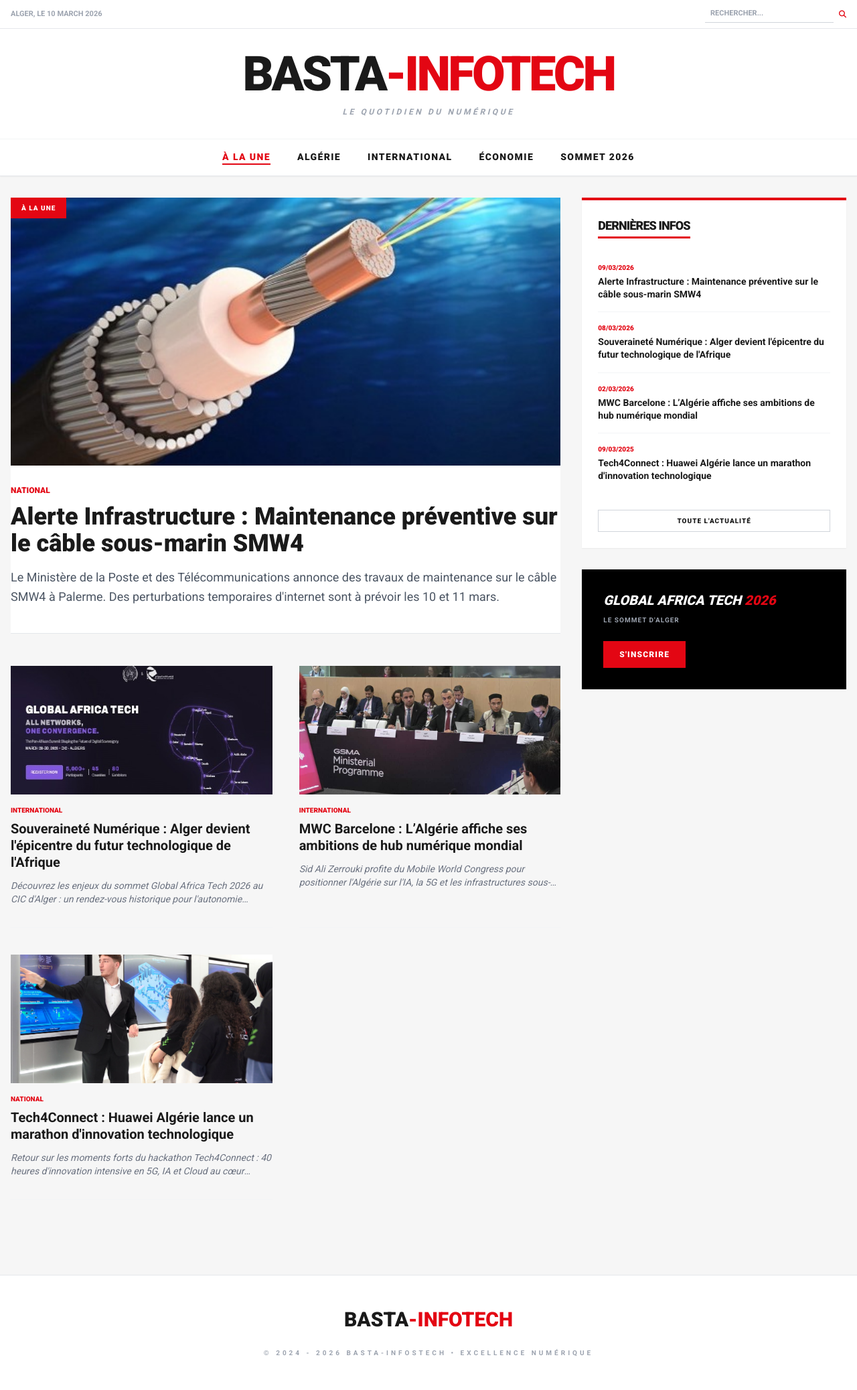
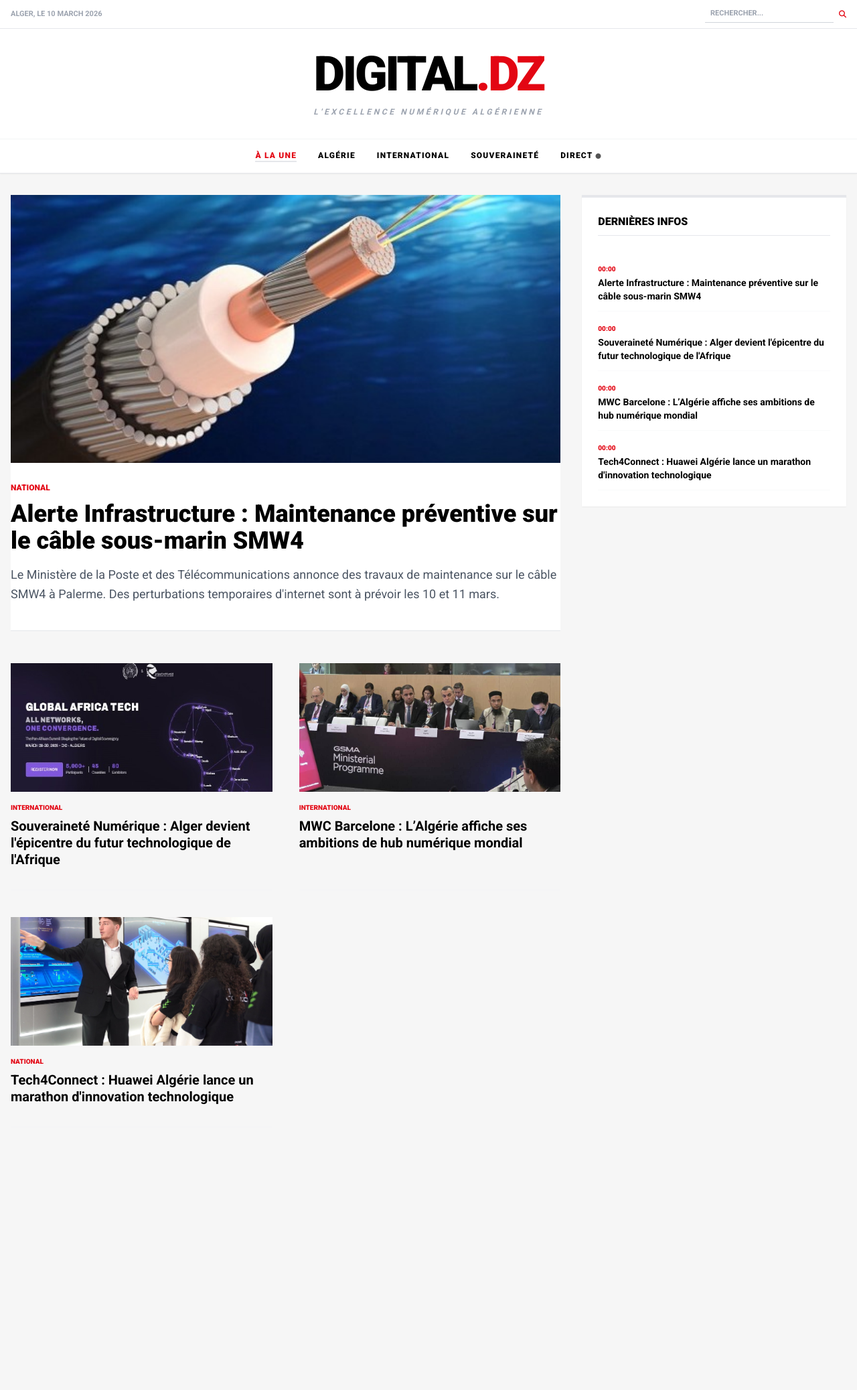
Before and after one commit to bastaps/Basta-InfosTech, a Jekyll site: the page built from index.html, in a window 1280 px wide. Shown: the whole page at 67% size. Built offline with Jekyll 4.4.1, drawn with Linux system fonts in a browser that asks for light colours; nearby versions of some CDN libraries; after the commit the page ends 1715 px from its top, so only the background shows below that.

Commit message:
Update index.html

```diff
--- a/index.html
+++ b/index.html
@@ -1,161 +1,103 @@
 ---
-# Ce bloc active Jekyll
+# Layout auto
 ---
 <!DOCTYPE html>
 <html lang="fr">
 <head>
     <meta charset="UTF-8">
     <meta name="viewport" content="width=device-width, initial-scale=1.0">
-    <title>Basta-InfosTech | L'actualité numérique en Algérie</title>
+    <title>DIGITAL.DZ | L'actualité numérique en Algérie</title>
     <script src="https://cdn.tailwindcss.com"></script>
     <link rel="stylesheet" href="https://cdnjs.cloudflare.com/ajax/libs/font-awesome/6.4.0/css/all.min.css">
     <style>
         @import url('https://fonts.googleapis.com/css2?family=Roboto:wght@400;700;900&display=swap');
-        body { font-family: 'Roboto', sans-serif; background-color: #f6f6f6; color: #1a1a1a; }
+        body { font-family: 'Roboto', sans-serif; background-color: #f6f6f6; }
         .tsa-red { color: #E30613; }
         .bg-tsa-red { background-color: #E30613; }
-        .border-tsa-red { border-color: #E30613; }
-        /* Style des titres de section type TSA */
-        .section-title { border-bottom: 3px solid #E30613; display: inline-block; padding-bottom: 2px; margin-bottom: 20px; font-weight: 900; text-transform: uppercase; letter-spacing: -0.05em; }
     </style>
 </head>
 <body>
-
-    <!-- BARRE SUPÉRIEURE (Date & Recherche) -->
     <div class="bg-white border-b border-gray-200 py-2 text-[11px] font-bold text-gray-400 uppercase">
         <div class="container mx-auto px-4 flex justify-between items-center">
             <div>Alger, le {{ "now" | date: "%d %B %Y" }}</div>
             <div class="flex items-center">
-                <input type="text" id="searchInput" onkeyup="searchArticles()" placeholder="RECHERCHER..."
-                       class="border-b border-gray-300 outline-none focus:border-tsa-red px-2 py-1 w-32 md:w-48 bg-transparent transition-all">
+                <input type="text" id="searchInput" onkeyup="searchArticles()" placeholder="RECHERCHER..." class="border-b border-gray-300 outline-none focus:border-tsa-red px-2 py-1 w-32 md:w-48 bg-transparent transition-all uppercase">
                 <i class="fas fa-search tsa-red ml-2"></i>
             </div>
         </div>
     </div>
 
-    <!-- HEADER LOGO -->
     <header class="bg-white py-8 border-b border-gray-100">
         <div class="container mx-auto px-4 text-center">
-            <a href="{{ '/' | relative_url }}" class="text-5xl md:text-7xl font-black tracking-tighter">
-                BASTA<span class="tsa-red">-INFOTECH</span>
+            <a href="{{ '/' | relative_url }}" class="text-5xl md:text-7xl font-black tracking-tighter uppercase">
+                DIGITAL<span class="tsa-red">.DZ</span>
             </a>
-            <p class="text-gray-400 text-xs mt-3 font-bold tracking-[0.3em] uppercase italic">Le quotidien du numérique</p>
+            <p class="text-gray-400 text-xs mt-3 font-bold tracking-[0.3em] uppercase italic">L'excellence numérique algérienne</p>
         </div>
     </header>
 
-    <!-- NAVIGATION PRINCIPALE -->
-    <nav class="bg-white shadow-sm sticky top-0 z-50 border-b border-gray-200">
-        <div class="container mx-auto px-4">
-            <ul class="flex justify-center md:space-x-10 space-x-4 py-4 text-xs md:text-sm font-black uppercase tracking-widest overflow-x-auto">
-                <li class="border-b-2 border-tsa-red"><a href="#" class="tsa-red">À la une</a></li>
-                <li><a href="#" class="hover:tsa-red transition">Algérie</a></li>
-                <li><a href="#" class="hover:tsa-red transition">International</a></li>
-                <li><a href="#" class="hover:tsa-red transition">Économie</a></li>
-                <li><a href="#" class="hover:tsa-red transition font-black">Sommet 2026</a></li>
-            </ul>
+    <nav class="bg-white shadow-sm sticky top-0 z-50 border-b border-gray-200 uppercase font-black text-xs tracking-widest">
+        <div class="container mx-auto px-4 flex justify-center space-x-8 py-4 overflow-x-auto whitespace-nowrap">
+            <a href="#" class="tsa-red border-b-2 border-tsa-red">À la une</a>
+            <a href="#" class="hover:tsa-red transition">Algérie</a>
+            <a href="#" class="hover:tsa-red transition">International</a>
+            <a href="#" class="hover:tsa-red transition">Souveraineté</a>
+            <a href="#" class="hover:tsa-red transition">Direct <i class="fas fa-circle text-[8px] animate-pulse"></i></a>
         </div>
     </nav>
 
     {% assign articles = site.pages | where_exp: "item", "item.path contains 'presse/'" | sort: 'date' | reverse %}
-
     <main class="container mx-auto px-4 py-8">
         <div class="flex flex-wrap -mx-4">
-
-            <!-- COLONNE GAUCHE : Articles principaux -->
             <div class="w-full lg:w-2/3 px-4">
-
-                <!-- L'ARTICLE À LA UNE -->
                 {% assign featured = articles[0] %}
                 <article class="searchable mb-12 bg-white group cursor-pointer border-b border-gray-200 pb-10">
                     <a href="{{ featured.url | relative_url }}">
-                        <div class="overflow-hidden relative">
-                            <img src="{{ featured.image | relative_url }}" class="w-full h-[400px] object-cover group-hover:scale-105 transition duration-500">
-                            <span class="absolute top-0 left-0 bg-tsa-red text-white text-[10px] font-black px-4 py-2 uppercase tracking-widest">À la une</span>
-                        </div>
+                        <img src="{{ featured.image | relative_url }}" class="w-full h-[400px] object-cover group-hover:opacity-95 transition">
                         <div class="mt-6">
                             <span class="tsa-red text-xs font-black uppercase">{{ featured.category }}</span>
-                            <h2 class="text-3xl md:text-4xl font-black mt-2 leading-tight group-hover:underline decoration-tsa-red underline-offset-4">
-                                {{ featured.title }}
-                            </h2>
-                            <p class="text-gray-600 mt-4 text-lg leading-relaxed">
-                                {{ featured.description }}
-                            </p>
+                            <h2 class="text-3xl md:text-4xl font-black mt-2 leading-tight group-hover:underline decoration-tsa-red">{{ featured.title }}</h2>
+                            <p class="text-gray-600 mt-4 text-lg leading-relaxed">{{ featured.description }}</p>
                         </div>
                     </a>
                 </article>
 
-                <!-- GRILLE DES AUTRES ARTICLES -->
                 <div class="grid grid-cols-1 md:grid-cols-2 gap-10">
                     {% for article in articles offset:1 %}
                     <article class="searchable group border-b border-gray-100 pb-8">
                         <a href="{{ article.url | relative_url }}">
-                            <img src="{{ article.image | relative_url }}" class="w-full h-48 object-cover group-hover:opacity-90 transition">
+                            <img src="{{ article.image | relative_url }}" class="w-full h-48 object-cover">
                             <span class="tsa-red text-[10px] font-black uppercase mt-4 block">{{ article.category }}</span>
-                            <h3 class="text-xl font-bold mt-2 group-hover:tsa-red transition leading-tight">
-                                {{ article.title }}
-                            </h3>
-                            <p class="text-gray-500 text-sm mt-3 line-clamp-2 italic">
-                                {{ article.description }}
-                            </p>
+                            <h3 class="text-xl font-bold mt-2 group-hover:tsa-red transition leading-tight">{{ article.title }}</h3>
                         </a>
                     </article>
                     {% endfor %}
                 </div>
             </div>
 
-            <!-- COLONNE DROITE : Sidebar "Dernières infos" -->
-            <aside class="w-full lg:w-1/3 px-4 mt-12 lg:mt-0">
+            <aside class="w-full lg:w-1/3 px-4">
                 <div class="bg-white p-6 border-t-4 border-tsa-red shadow-sm">
-                    <h3 class="section-title text-lg">Dernières infos</h3>
-                    <div class="divide-y divide-gray-100">
+                    <h3 class="font-black uppercase mb-6 border-b pb-2">Dernières infos</h3>
                     {% for article in articles %}
-                        <div class="searchable py-4 group">
-                            <a href="{{ article.url | relative_url }}" class="flex flex-col">
-                                <span class="tsa-red text-[10px] font-black">{{ article.date | date: "%d/%m/%Y" }}</span>
-                                <span class="text-sm font-bold mt-1 group-hover:tsa-red transition leading-snug">
-                                    {{ article.title }}
-                                </span>
+                    <div class="searchable py-3 border-b border-gray-50 group">
+                        <a href="{{ article.url | relative_url }}">
+                            <span class="tsa-red text-[10px] font-black">{{ article.date | date: "%H:%M" }}</span>
+                            <h4 class="text-sm font-bold group-hover:tsa-red transition">{{ article.title }}</h4>
                         </a>
                     </div>
                     {% endfor %}
-                    </div>
-                    <button class="w-full mt-6 py-2 border border-gray-300 text-[10px] font-black uppercase hover:bg-gray-50 transition tracking-widest">
-                        Toute l'actualité
-                    </button>
-                </div>
-
-                <!-- BLOC PARTENAIRE / SOMMET -->
-                <div class="mt-8 bg-black p-8 text-white">
-                    <h3 class="text-xl font-black italic">GLOBAL AFRICA TECH <span class="tsa-red">2026</span></h3>
-                    <p class="text-gray-400 text-[10px] mt-2 uppercase tracking-widest font-bold">Le Sommet d'Alger</p>
-                    <a href="#" class="inline-block mt-6 bg-tsa-red text-white px-6 py-3 text-xs font-black uppercase tracking-widest">S'inscrire</a>
                 </div>
             </aside>
         </div>
     </main>
 
-    <footer class="bg-white border-t border-gray-200 py-12 mt-20">
-        <div class="container mx-auto px-4 text-center">
-            <div class="text-3xl font-black uppercase mb-6">
-                BASTA<span class="tsa-red">-INFOTECH</span>
-            </div>
-            <p class="text-gray-400 text-[10px] font-bold uppercase tracking-[0.4em]">© 2024 - 2026 Basta-InfosTech • Excellence Numérique</p>
-        </div>
-    </footer>
-
-    <!-- SCRIPT DE RECHERCHE -->
     <script>
         function searchArticles() {
-        let input = document.getElementById('searchInput');
-        let filter = input.value.toLowerCase();
-        let items = document.querySelectorAll('.searchable');
-
-        items.forEach(el => {
-            let text = el.innerText.toLowerCase();
-            el.style.display = text.includes(filter) ? "" : "none";
+            let filter = document.getElementById('searchInput').value.toLowerCase();
+            document.querySelectorAll('.searchable').forEach(el => {
+                el.style.display = el.innerText.toLowerCase().includes(filter) ? "" : "none";
             });
         }
     </script>
-
 </body>
 </html>
```
Lines whose indentation alone changed are shown as unchanged.
